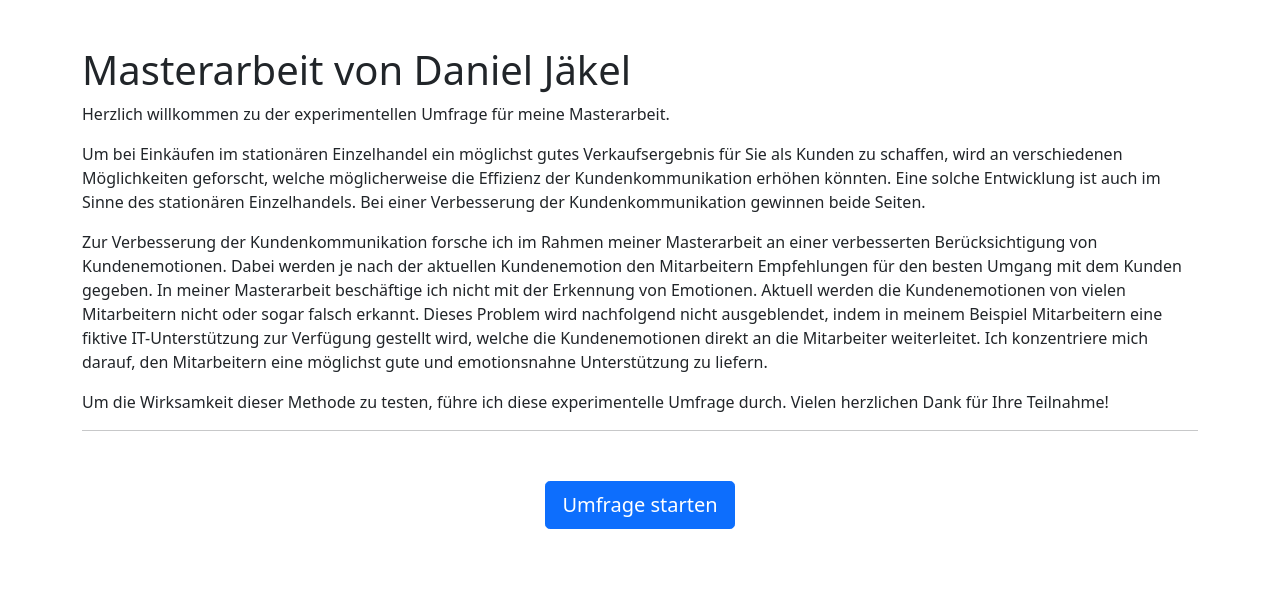
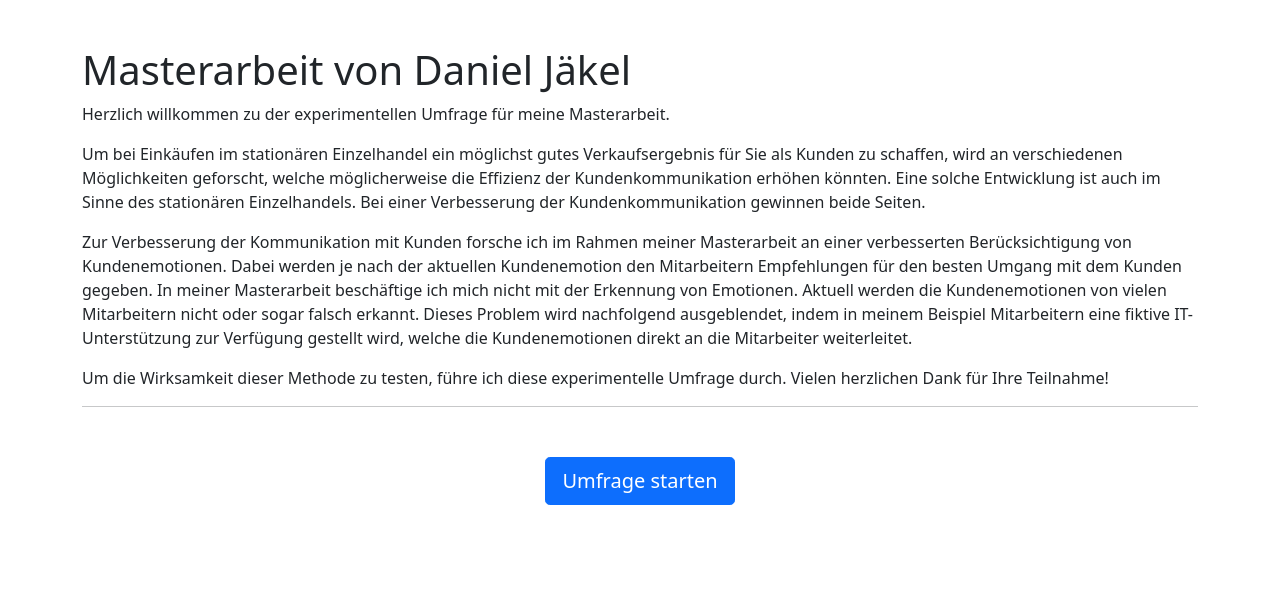
Before and after one commit to Kigstn/master-thesis, a Python web app: template app/templates/root.html in a window 1280 px wide. Shown: the part 54-668 px from the top of the page. Run offline with Jinja, Linux system fonts and the light colour scheme; the template is opened without the code that fills it, so the values that code supplies are empty.

Commit message:
change intro text

```diff
--- a/app/templates/root.html
+++ b/app/templates/root.html
@@ -13,7 +13,7 @@
         Um bei Einkäufen im stationären Einzelhandel ein möglichst gutes Verkaufsergebnis für Sie als Kunden zu schaffen, wird an verschiedenen Möglichkeiten geforscht, welche möglicherweise die Effizienz der Kundenkommunikation erhöhen könnten. Eine solche Entwicklung ist auch im Sinne des stationären Einzelhandels. Bei einer Verbesserung der Kundenkommunikation gewinnen beide Seiten.
     </p>
     <p>
-        Zur Verbesserung der Kundenkommunikation forsche ich im Rahmen meiner Masterarbeit an einer verbesserten Berücksichtigung von Kundenemotionen. Dabei werden je nach der aktuellen Kundenemotion den Mitarbeitern Empfehlungen für den besten Umgang mit dem Kunden gegeben. In meiner Masterarbeit beschäftige ich nicht mit der Erkennung von Emotionen. Aktuell werden die Kundenemotionen von vielen Mitarbeitern nicht oder sogar falsch erkannt. Dieses Problem wird nachfolgend nicht ausgeblendet, indem in meinem Beispiel Mitarbeitern eine fiktive IT-Unterstützung zur Verfügung gestellt wird, welche die Kundenemotionen direkt an die Mitarbeiter weiterleitet. Ich konzentriere mich darauf, den Mitarbeitern eine möglichst gute und emotionsnahne Unterstützung zu liefern.
+        Zur Verbesserung der Kommunikation mit Kunden forsche ich im Rahmen meiner Masterarbeit an einer verbesserten Berücksichtigung von Kundenemotionen. Dabei werden je nach der aktuellen Kundenemotion den Mitarbeitern Empfehlungen für den besten Umgang mit dem Kunden gegeben. In meiner Masterarbeit beschäftige ich mich nicht mit der Erkennung von Emotionen. Aktuell werden die Kundenemotionen von vielen Mitarbeitern nicht oder sogar falsch erkannt. Dieses Problem wird nachfolgend ausgeblendet, indem in meinem Beispiel Mitarbeitern eine fiktive IT-Unterstützung zur Verfügung gestellt wird, welche die Kundenemotionen direkt an die Mitarbeiter weiterleitet.
     </p>
     <p>
         Um die Wirksamkeit dieser Methode zu testen, führe ich diese experimentelle Umfrage durch. Vielen herzlichen Dank für Ihre Teilnahme!
```
